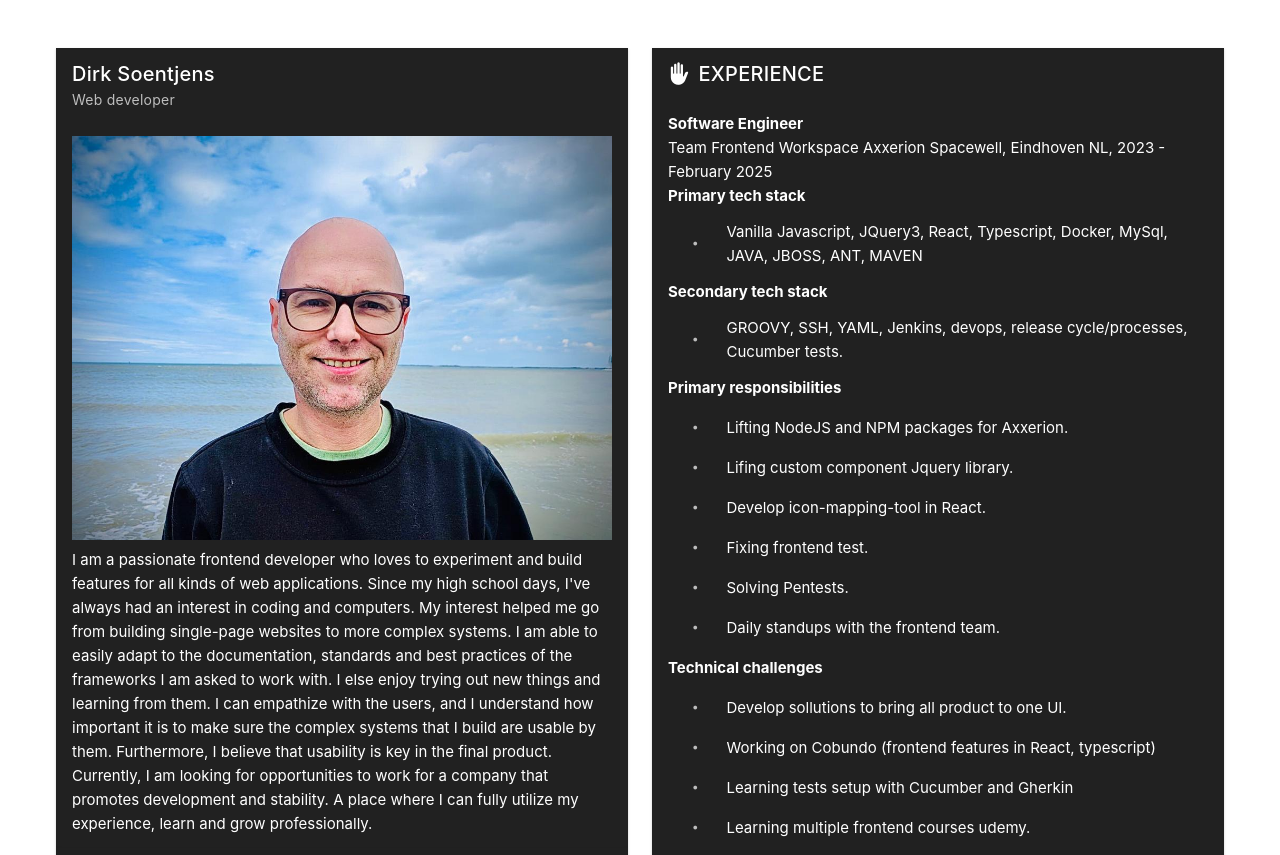
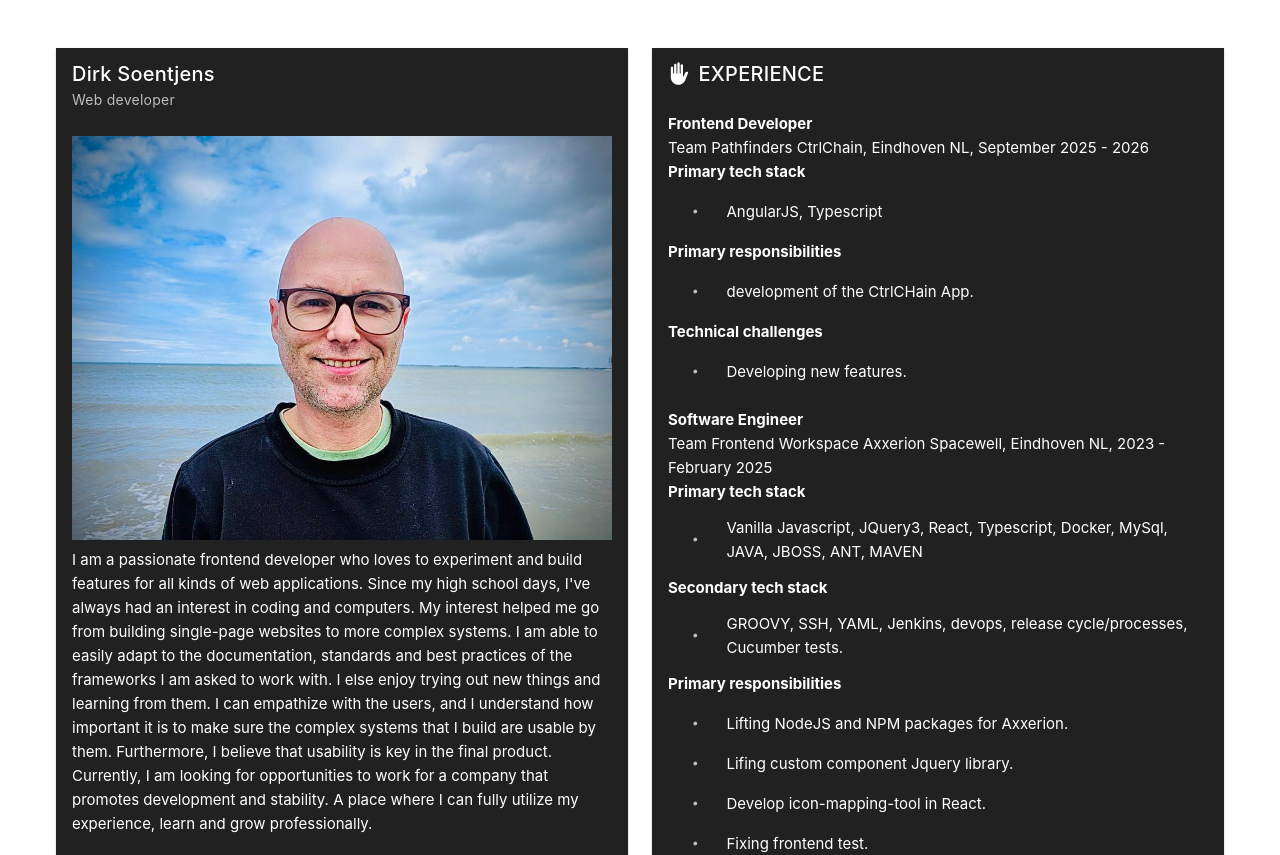
Before and after one commit to tampert/resume-vue, a Vue app: page / in a window 1280 px wide. Shown: the top 855 px of the page. Built offline with nearby package versions, Linux system fonts and the light colour scheme.

Commit message:
Update experience

```diff
--- a/src/components/resume/Experience.vue
+++ b/src/components/resume/Experience.vue
@@ -8,6 +8,65 @@
     :min-width="400"
   >
     <v-list>
+      <v-list-item>
+        <strong>Frontend Developer</strong>
+        <p>
+          Team Pathfinders CtrlChain, Eindhoven NL, September 2025 -
+          2026
+        </p>
+        <strong>Primary tech stack</strong>
+        <v-list density="compact">
+          <v-list-item prepend-icon="mdi-circle-small" slim>
+            AngularJS, Typescript
+          </v-list-item>
+        </v-list>
+        <!-- <strong>Secondary tech stack</strong>
+        <v-list density="compact">
+          <v-list-item prepend-icon="mdi-circle-small" slim>
+            GROOVY, SSH, YAML, Jenkins, devops, release cycle/processes,
+            Cucumber tests.
+          </v-list-item>
+        </v-list> -->
+        <strong>Primary responsibilities</strong>
+        <v-list density="compact">
+          <v-list-item prepend-icon="mdi-circle-small" slim>
+            development of the CtrlCHain App.
+          </v-list-item>
+          <!-- <v-list-item prepend-icon="mdi-circle-small" slim>
+            Lifing custom component Jquery library.
+          </v-list-item>
+          <v-list-item prepend-icon="mdi-circle-small" slim>
+            Develop icon-mapping-tool in React.
+          </v-list-item>
+          <v-list-item prepend-icon="mdi-circle-small" slim>
+            Fixing frontend test.
+          </v-list-item>
+          <v-list-item prepend-icon="mdi-circle-small" slim>
+            Solving Pentests.
+          </v-list-item>
+          <v-list-item prepend-icon="mdi-circle-small" slim>
+            Daily standups with the frontend team.
+          </v-list-item> -->
+        </v-list>
+        <strong>Technical challenges</strong>
+        <v-list density="compact">
+          <v-list-item prepend-icon="mdi-circle-small" slim>
+            Developing new features.
+          </v-list-item>
+          <!-- <v-list-item prepend-icon="mdi-circle-small" slim>
+            Working on Cobundo (frontend features in React, typescript)
+          </v-list-item>
+          <v-list-item prepend-icon="mdi-circle-small" slim>
+            Learning tests setup with Cucumber and Gherkin
+          </v-list-item>
+          <v-list-item prepend-icon="mdi-circle-small" slim>
+            Learning multiple frontend courses udemy.
+          </v-list-item> -->
+        </v-list>
+      </v-list-item>
+
+
+
       <v-list-item>
         <strong>Software Engineer</strong>
         <p>
--- a/src/components/resume/Intro.vue
+++ b/src/components/resume/Intro.vue
@@ -1,4 +1,5 @@
 <script setup>
+// @ts-ignore
 import dirkSea from "@/assets/dirk_sea.jpeg";
 </script>
 
```
